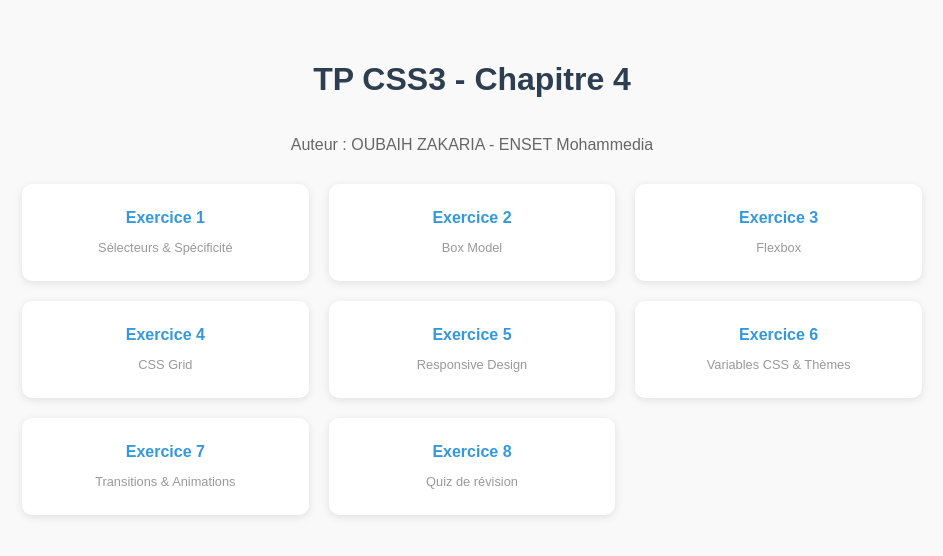
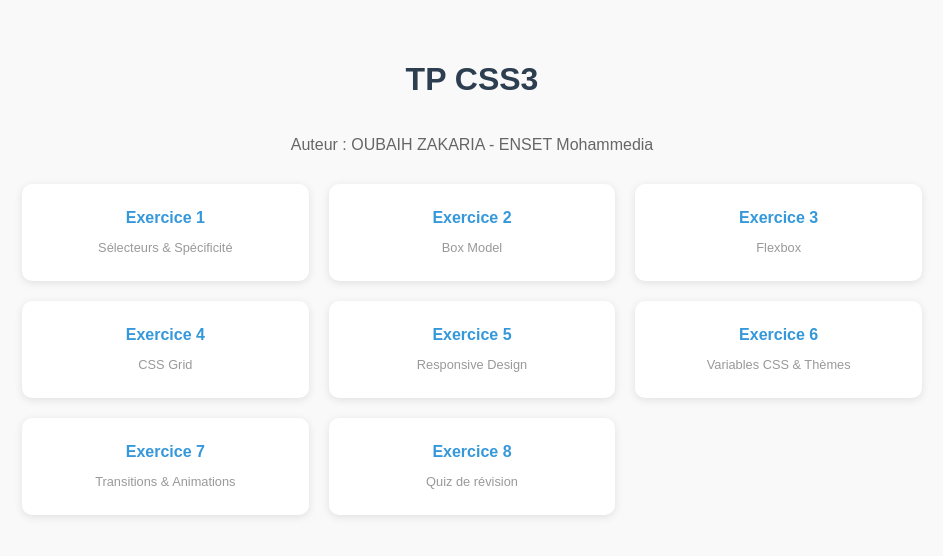
Before and after one commit to zak-ou/Tp2_HTML_CSS, a plain HTML site: page index.html in a window 1280 px wide. Shown: the whole page, without its empty margins (168-1111 px from the left). Drawn offline with Linux system fonts and the light colour scheme.

Commit message:
mise ajour la page d'acueille

```diff
--- a/index.html
+++ b/index.html
@@ -8,7 +8,7 @@
   <link rel="stylesheet" href="index.css">
 </head>
 <body>
-  <h1>TP CSS3 - Chapitre 4</h1>
+  <h1>TP CSS3</h1>
   <p>Auteur : OUBAIH ZAKARIA - ENSET Mohammedia</p>
   <div class="grid">
     <a class="card" href="ex1/index.html"><h2>Exercice 1</h2><small>Sélecteurs & Spécificité</small></a>
```
